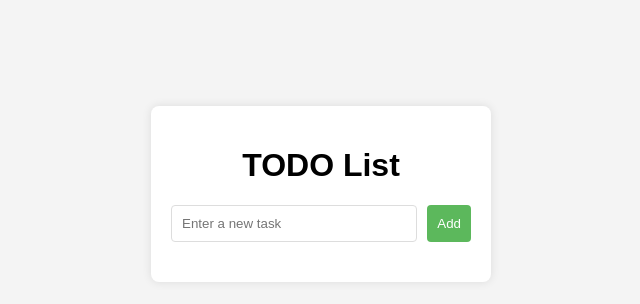
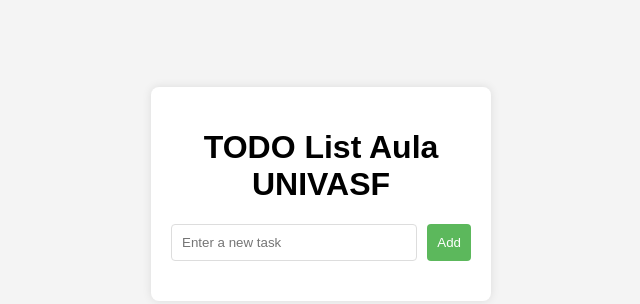
Before and after one commit to walterfelipe/fullcycle, a plain HTML site: page index.html in a window 1280 px wide. Shown: the part 206-510 px from the top of the page, without its empty margins (319-959 px from the left). Drawn offline with Linux system fonts and the light colour scheme.

Commit message:
Update index.html

```diff
--- a/index.html
+++ b/index.html
@@ -8,7 +8,7 @@
 </head>
 <body>
     <div id="app">
-        <h1>TODO List</h1>
+        <h1>TODO List Aula UNIVASF</h1>
         <div class="input-container">
             <input type="text" id="new-todo" placeholder="Enter a new task">
             <button id="add-todo">Add</button>
```
